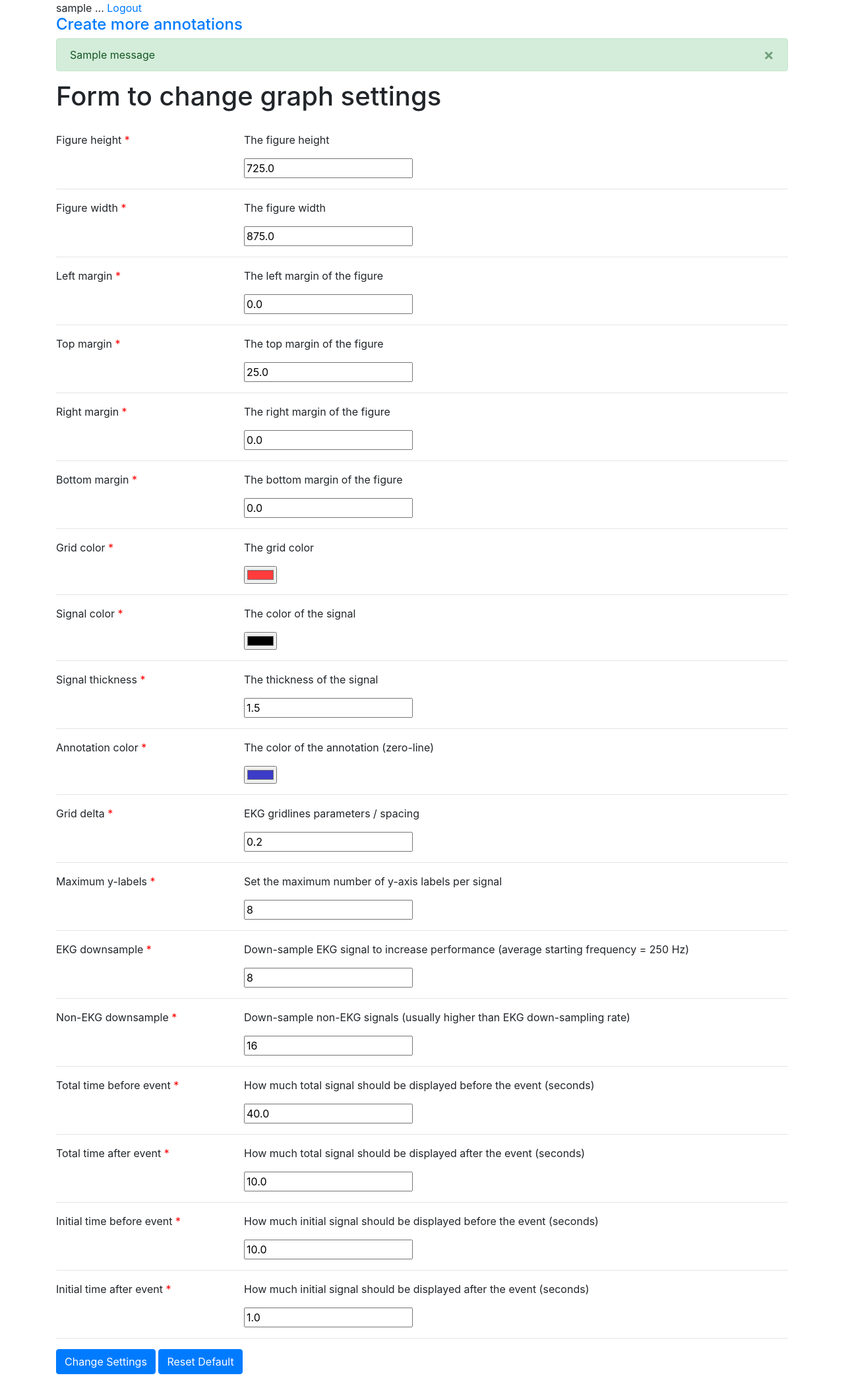
After one commit to MIT-LCP/waveform-annotation, a Django app: page /waveform-annotation/waveforms/settings/ in a window 1280 px wide. The commit adds this page. Shown: the whole page at 66% size. Run offline with Django 3.2, Linux system fonts and the light colour scheme; a user stored in the database is signed in; tables that the repository leaves empty hold one stand-in row (values such as "Sample post"); one stand-in notice (Sample message) is shown; some libraries are stand-ins or nearby versions.

Commit message:
Adds customizable graph settings

```diff
--- /dev/null
+++ b/waveform-django/waveforms/forms.py
@@ -0,0 +1,121 @@
+from django import forms
+
+from waveforms.models import UserSettings
+
+
+class GraphSettings(forms.ModelForm):
+    """
+    Allow the user to change their default graph settings.
+    """
+    class Meta:
+        model = UserSettings
+        fields = (
+            'fig_height', 'fig_width', 'margin_left', 'margin_top',
+            'margin_right', 'margin_bottom', 'grid_color', 'sig_color',
+            'sig_thickness', 'ann_color', 'grid_delta_major',
+            'max_y_labels', 'down_sample_ekg', 'down_sample',
+            'time_range_min', 'time_range_max', 'window_size_min',
+            'window_size_max'
+        )
+        help_texts = {
+            'fig_height': """The figure height""",
+            'fig_width': """The figure width""",
+            'margin_left': """The left margin of the figure""",
+            'margin_top': """The top margin of the figure""",
+            'margin_right': """The right margin of the figure""",
+            'margin_bottom': """The bottom margin of the figure""",
+            'grid_color': """The grid color""",
+            'sig_color': """The color of the signal""",
+            'sig_thickness': """The thickness of the signal""",
+            'ann_color': """The color of the annotation (zero-line)""",
+            'grid_delta_major': """EKG gridlines parameters / spacing""",
+            'max_y_labels': """Set the maximum number of y-axis labels per
+                signal""",
+            'down_sample': """Down-sample non-EKG signals (usually higher
+                than EKG down-sampling rate)""",
+            'down_sample_ekg': """Down-sample EKG signal to increase
+                performance (average starting frequency = 250 Hz)""",
+            'time_range_min': """How much total signal should be displayed
+                before the event (seconds)""",
+            'time_range_max': """How much total signal should be displayed
+                after the event (seconds)""",
+            'window_size_min': """How much initial signal should be displayed
+                before the event (seconds)""",
+            'window_size_max': """How much initial signal should be displayed
+                after the event (seconds)"""
+        }
+        widgets = {
+            'fig_height': forms.NumberInput(attrs={'min': 0, 'type': 'number'}),
+            'fig_width': forms.NumberInput(attrs={'min': 0, 'type': 'number'}),
+            'margin_left': forms.NumberInput(attrs={'type': 'number'}),
+            'margin_top': forms.NumberInput(attrs={'type': 'number'}),
+            'margin_right': forms.NumberInput(attrs={'type': 'number'}),
+            'margin_bottom': forms.NumberInput(attrs={'type': 'number'}),
+            'grid_color': forms.TextInput(attrs={'type': 'color'}),
+            'sig_color': forms.TextInput(attrs={'type': 'color'}),
+            'sig_thickness': forms.NumberInput(attrs={'min': 0, 'type': 'number'}),
+            'ann_color': forms.TextInput(attrs={'type': 'color'}),
+            'grid_delta_major': forms.NumberInput(attrs={'min': 0, 'type': 'number'}),
+            'max_y_labels': forms.NumberInput(attrs={'min': 1, 'type': 'number'}),
+            'down_sample_ekg': forms.NumberInput(attrs={'min': 1, 'type': 'number'}),
+            'down_sample': forms.NumberInput(attrs={'min': 1, 'type': 'number'}),
+            'time_range_min': forms.NumberInput(attrs={'min': 0, 'max': 300, 'type': 'number'}),
+            'time_range_max': forms.NumberInput(attrs={'min': 0, 'max': 300, 'type': 'number'}),
+            'window_size_min': forms.NumberInput(attrs={'min': 0, 'max': 300, 'type': 'number'}),
+            'window_size_max': forms.NumberInput(attrs={'min': 0, 'max': 300, 'type': 'number'}),
+        }
+        labels = {
+            'fig_height': 'Figure height',
+            'fig_width': 'Figure width',
+            'margin_left': 'Left margin',
+            'margin_top': 'Top margin',
+            'margin_right': 'Right margin',
+            'margin_bottom': 'Bottom margin',
+            'grid_color': 'Grid color',
+            'sig_color': 'Signal color',
+            'sig_thickness': 'Signal thickness',
+            'ann_color': 'Annotation color',
+            'grid_delta_major': 'Grid delta',
+            'max_y_labels': 'Maximum y-labels',
+            'down_sample': 'Non-EKG downsample',
+            'down_sample_ekg': 'EKG downsample',
+            'time_range_min': 'Total time before event',
+            'time_range_max': 'Total time after event',
+            'window_size_min': 'Initial time before event',
+            'window_size_max': 'Initial time after event'
+        }
+
+    def __init__(self, user, *args, **kwargs):
+        """
+        Initialize a settings model for the user
+        """
+        super().__init__(*args, **kwargs)
+        self.user = user.username
+
+    def clean(self):
+        """
+        Check for any invalid values that may break the code later
+        """
+        if self.errors:
+            return
+
+        if self.cleaned_data['window_size_min'] > self.cleaned_data['time_range_min']:
+            raise forms.ValidationError('The initial minimum window must be less than the total minimum window')
+
+        if self.cleaned_data['window_size_max'] > self.cleaned_data['time_range_max']:
+            raise forms.ValidationError('The initial maximum window must be less than the total maximum window')
+
+    def reset_default(self):
+        """
+        Reset all the values to their defaults
+        """
+        for f in self.instance._meta.fields:
+            if f.name in set(self.fields):
+                setattr(self.instance, f.name, f.default)
+        self.instance.save()
+
+    def save(self):
+        """
+        Save the cleaned form data
+        """
+        super().save()
--- a/waveform-django/waveforms/models.py
+++ b/waveform-django/waveforms/models.py
@@ -21,3 +21,25 @@ class Annotation(models.Model):
                 a.save(update_fields=['decision', 'comments', 'decision_date'])
         if not exists_already:
             self.save()
+
+
+class UserSettings(models.Model):
+    user = models.CharField(max_length=150, unique=True, blank=False, default='')
+    fig_height = models.FloatField(blank=False, default=725.0)
+    fig_width = models.FloatField(blank=False, default=875.0)
+    margin_left = models.FloatField(blank=False, default=0.0)
+    margin_top = models.FloatField(blank=False, default=25.0)
+    margin_right = models.FloatField(blank=False, default=0.0)
+    margin_bottom = models.FloatField(blank=False, default=0.0)
+    grid_color = models.TextField(blank=False, default='#ff3c3c')
+    sig_color = models.TextField(blank=False, default='#000000')
+    sig_thickness = models.FloatField(blank=False, default=1.5)
+    ann_color = models.TextField(blank=False, default='#3c3cc8')
+    grid_delta_major = models.FloatField(blank=False, default=0.2)
+    max_y_labels = models.IntegerField(blank=False, default=8)
+    down_sample_ekg = models.IntegerField(blank=False, default=8)
+    down_sample = models.IntegerField(blank=False, default=16)
+    time_range_min = models.FloatField(blank=False, default=40.0)
+    time_range_max = models.FloatField(blank=False, default=10.0)
+    window_size_min = models.FloatField(blank=False, default=10.0)
+    window_size_max = models.FloatField(blank=False, default=1.0)
--- a/waveform-django/waveforms/templates/waveforms/home.html
+++ b/waveform-django/waveforms/templates/waveforms/home.html
@@ -17,7 +17,8 @@
   </h1>
   <h4>
     <a href="{% url 'render_annotations' %}">View current annotations</a><br>
-    <a href="{% url 'viewer_tutorial' %}">View annotator tutorial</a>
+    <a href="{% url 'viewer_tutorial' %}">View annotator tutorial</a><br>
+    <a href="{% url 'viewer_settings' %}">Change annotator settings</a>
   </h4>
   <!-- The plot goes here -->
   {% plotly_app_bootstrap name='waveform_graph' initial_arguments=dash_context %}
--- /dev/null
+++ b/waveform-django/waveforms/templates/waveforms/settings.html
@@ -0,0 +1,65 @@
+{% extends "base.html" %}
+{% load static %}
+
+{% block content %}
+<div class="container">
+  <span>{{ request.user }} ... <a href="{% url 'logout' %}">Logout</a></span>
+  <h4>
+    <a href="{% url 'waveform_published_home' %}">Create more annotations</a>
+  </h4>
+  {% if messages %}
+    {% for message in messages %}
+      {% if message.level == DEFAULT_MESSAGE_LEVELS.ERROR %}
+        <div class="alert alert-danger alert-dismissible">
+      {% elif message.level == DEFAULT_MESSAGE_LEVELS.INFO %}
+        <div class="alert alert-info alert-dismissible">
+      {% else %}
+        <div class="alert alert-success alert-dismissible">
+      {% endif %}
+        <button type="button" class="close" data-dismiss="alert" aria-label="Close">
+          <span aria-hidden="true">&times;</span>
+        </button>
+        {{ message|safe }}
+      </div>
+    {% endfor %}
+  {% endif %}
+  <h1>Form to change graph settings</h1>
+  <br>
+  <form action="" method="post" enctype="multipart/form-data" class="form-signin no-pd" autocomplete="off">
+    {% csrf_token %}
+    {% for field in settings_form.visible_fields %}
+      <div class="form-group row">
+        <label class="col-md-3" for="{{ field.id_for_label }}">
+          <div class="field-label">
+            {{ field.label|capfirst }}
+            {% if field.field.required %}
+              <a style="color:red"> *</a>
+            {% endif %}
+          </div>
+        </label>
+        <div class='col-md-9'>
+          <p>{{ field.help_text }}</p>
+          {{ field }}
+          {% for error in field.errors %}
+            <div class="alert alert-danger">
+              <strong>{{ error|escape }}</strong>
+            </div>
+          {% endfor %}
+        </div>
+      </div>
+      <hr>
+    {% endfor %}
+    {% for error in settings_form.non_field_errors %}
+      <div class="alert alert-danger">
+        <strong>{{ error|escape }}</strong>
+      </div>
+    {% endfor %}
+    {% for field in settings_form.hidden_fields %}
+      {{ field }}
+    {% endfor %}
+    <button class="btn btn-primary btn-rsp" name="change_settings" type="submit">Change Settings</button>
+    <button class="btn btn-primary btn-rsp" name="reset_default" type="submit">Reset Default</button>
+  </form>
+</div>
+<br>
+{% endblock %}
--- a/waveform-django/waveforms/urls.py
+++ b/waveform-django/waveforms/urls.py
@@ -11,4 +11,5 @@ urlpatterns = [
     path('annotations/', views.render_annotations, name='render_annotations'),
     path('annotations/delete/<set_record>/<set_event>/', views.delete_annotation, name='delete_annotation'),
     path('tutorial/', views.viewer_tutorial, name='viewer_tutorial'),
+    path('settings/', views.viewer_settings, name='viewer_settings'),
 ]
--- a/waveform-django/waveforms/views.py
+++ b/waveform-django/waveforms/views.py
@@ -1,9 +1,11 @@
 import os
 import wfdb
+from waveforms import forms
 from website.settings import base
-from waveforms.models import Annotation
+from waveforms.models import Annotation, UserSettings
 
-from django.shortcuts import render
+from django.shortcuts import render, redirect
+from django.contrib import messages
 from django.contrib.auth.decorators import login_required
 
 
@@ -150,3 +152,45 @@ def viewer_tutorial(request):
 
     """
     return render(request, 'waveforms/tutorial.html', {})
+
+
+@login_required
+def viewer_settings(request):
+    """
+    Change the settings for the waveform viewer.
+
+    Parameters
+    ----------
+    N/A
+
+    Returns
+    -------
+    N/A : HTML page / template variable
+        HTML webpage responsible for hosting the change settings form.
+
+    """
+    user = request.user
+    try:
+        user_settings = UserSettings.objects.get(user=user)
+    except UserSettings.DoesNotExist:
+        user_settings = UserSettings(user=request.user)
+
+    if request.method == 'POST':
+        if 'change_settings' in request.POST:
+            settings_form = forms.GraphSettings(user=user, data=request.POST,
+                                                instance=user_settings)
+            if settings_form.is_valid():
+                settings_form.clean()
+                settings_form.save()
+                return redirect('waveform_published_home')
+            else:
+                messages.error(request, 'Invalid submission. See errors below.')
+        elif 'reset_default' in request.POST:
+            settings_form = forms.GraphSettings(user=user, instance=user_settings)
+            settings_form.reset_default()
+            return redirect('waveform_published_home')
+    else:
+        settings_form = forms.GraphSettings(user=user, instance=user_settings)
+
+    return render(request, 'waveforms/settings.html', {'user':request.user,
+        'settings_form':settings_form})
```
Also changed, not shown: waveform-django/waveforms/dash_apps/finished_apps/waveform_vis.py (+34 -30 lines), waveform-django/website/views.py (+5 -2 lines), waveform-django/waveforms/migrations/0004_usersettings.py (added).
